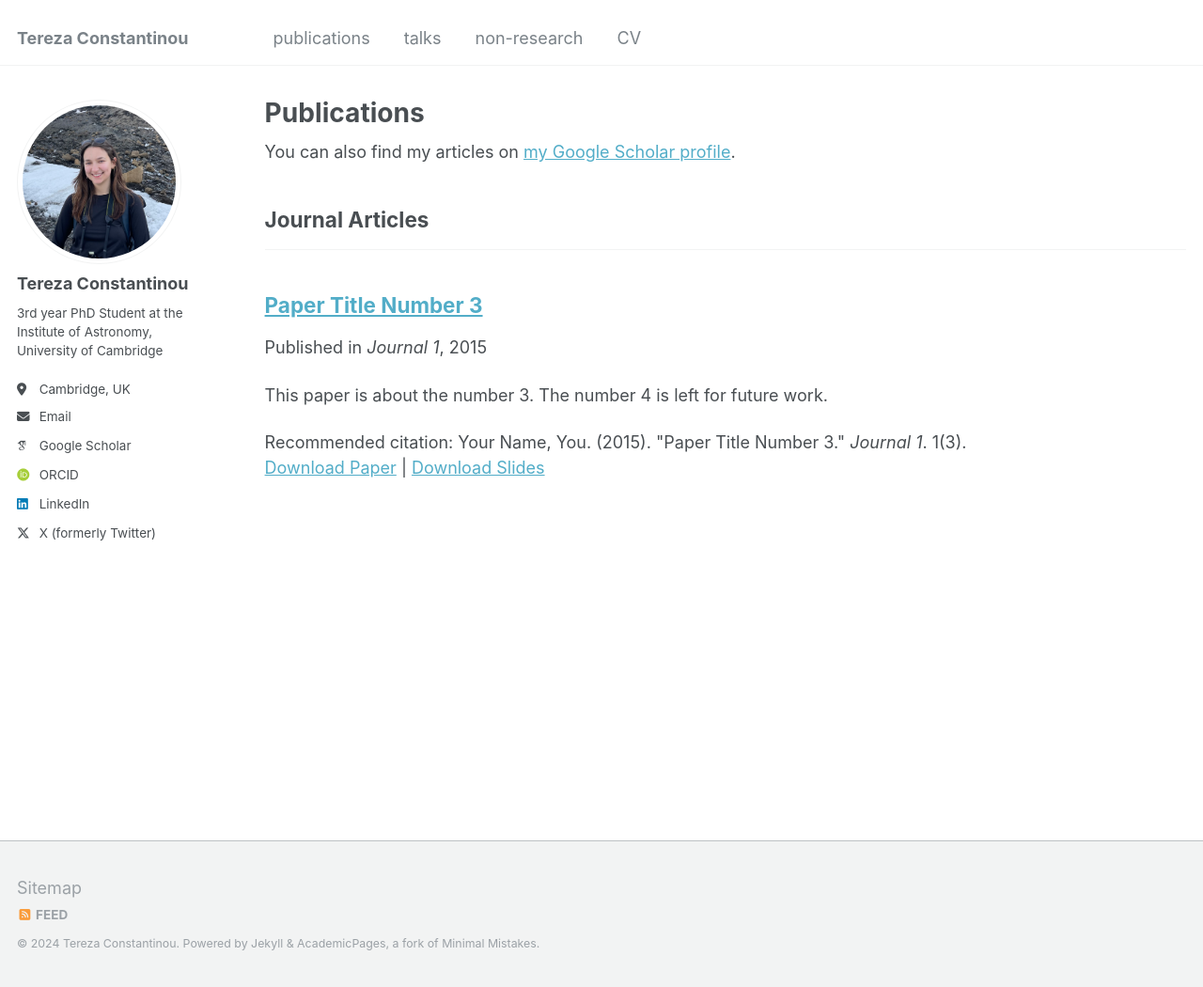
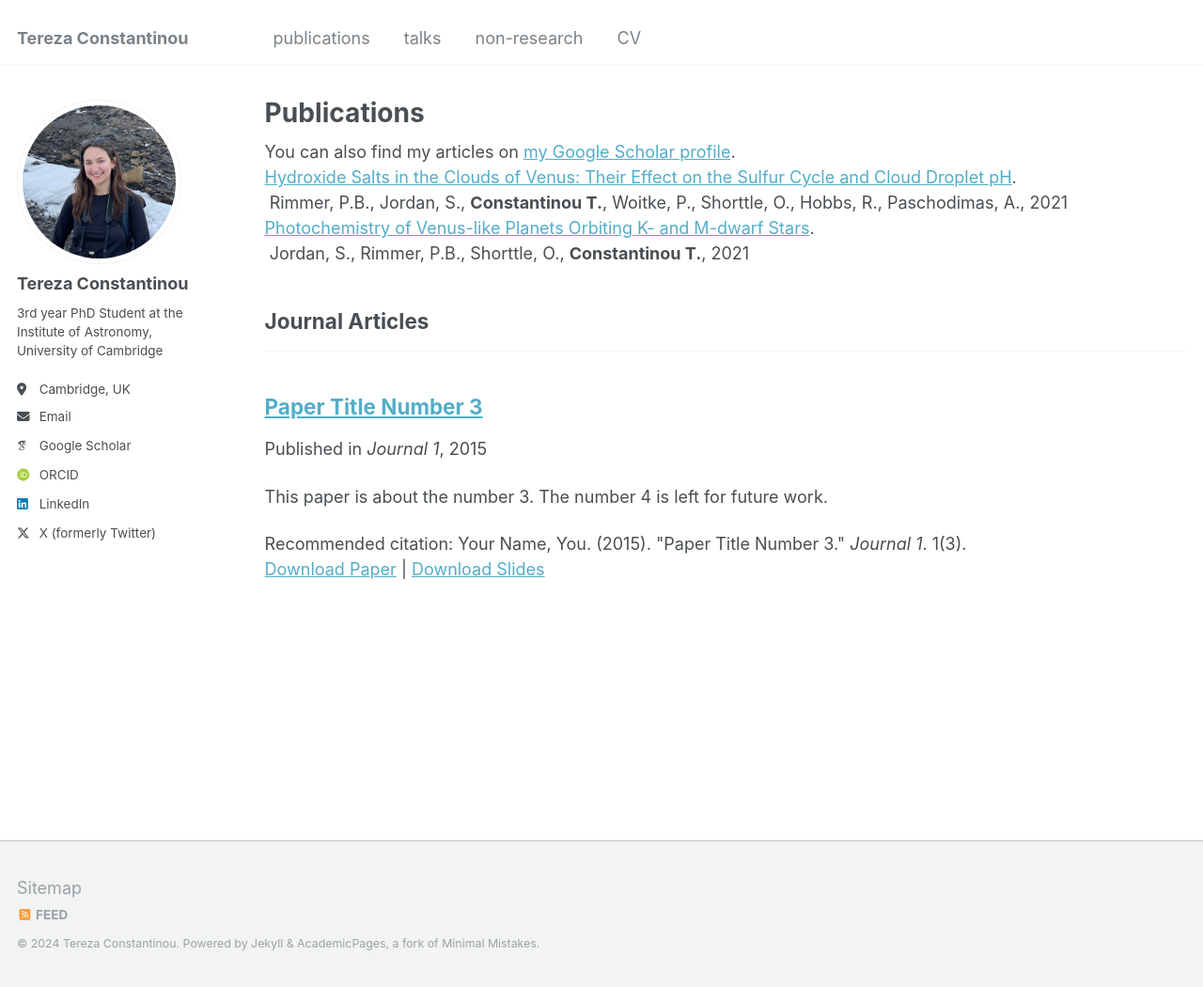
Before and after one commit to terezaconst/terezaconst.github.io, a Jekyll site: the page built from _pages/publications.html, in a window 1280 px wide and 1050 px high. Shown: the whole window at 94% size. Built offline with Jekyll 4.4.1, drawn with Linux system fonts in a browser that asks for light colours; some web fonts are replaced.

Commit message:
Update publications.html

```diff
--- a/_pages/publications.html
+++ b/_pages/publications.html
@@ -8,6 +8,14 @@ author_profile: true
 {% if site.author.googlescholar %}
   <div class="wordwrap">You can also find my articles on <a href="{{site.author.googlescholar}}">my Google Scholar profile</a>.</div>
 {% endif %}
+
+ <div class="wordwrap"><a href="https://iopscience.iop.org/article/10.3847/1538-4357/ac1d46">Hydroxide Salts in the Clouds of Venus: Their Effect on the Sulfur Cycle and Cloud Droplet pH</a>.<br>
+Rimmer, P.B., Jordan, S., <b>Constantinou T.</b>, Woitke, P., Shorttle, O., Hobbs, R., Paschodimas, A., 2021
+</div>
+
+<div class="wordwrap"><a href="https://iopscience.iop.org/article/10.3847/1538-4357/ac1d46">Photochemistry of Venus-like Planets Orbiting K- and M-dwarf Stars</a>.<br>
+Jordan, S., Rimmer, P.B., Shorttle, O., <b>Constantinou T.</b>, 2021
+</div>
 
 {% include base_path %}
 
```
